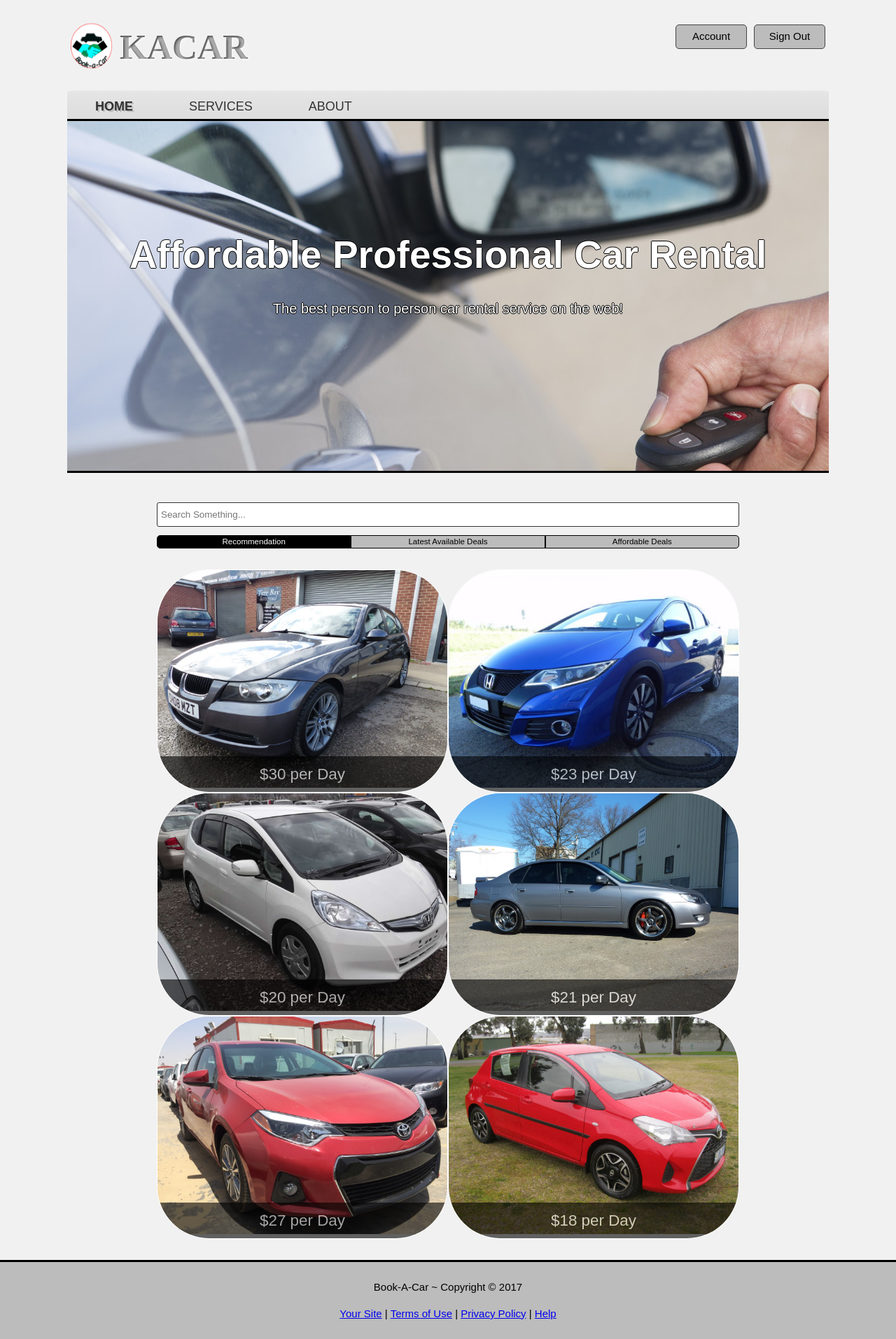
After one commit to eyadamsuren1/Group-Project, a PHP site: page /user/user_index.html in a window 1280 px wide. The commit adds this page. Shown: the whole page at 70% size. Run offline with PHP 8.4, Linux system fonts and the light colour scheme; some libraries are stand-ins or nearby versions.

Commit message:
Changes
New Account Information Page

```diff
--- a/CSC481_Project5/kacar/about.html
+++ b/CSC481_Project5/kacar/about.html
@@ -17,7 +17,6 @@
         </div>
         <p id="sign_up">Sign Up</p>
         <p id="log_in">Log In</p>
-
         <div id="logindiv">
           <form action="#" id="login">
             <h4>LOGIN</h4>
@@ -27,7 +26,6 @@
             <input type="button" id="cancel" value="Cancel">
           </form>
         </div>
-
         <div id="signupdiv">
           <form action="#" id="signup">
           <h4>SIGN UP</h4>
@@ -39,6 +37,7 @@
             <input type="button" id="cancel" value="Cancel">
           </form>
         </div>
+        <div class="logo_name">KACAR</div>
         <div id='cssmenu'>
           <ul>
              <li><a href='index.html'><span>Home</span></a></li>
--- a/CSC481_Project5/kacar/css/style.css
+++ b/CSC481_Project5/kacar/css/style.css
@@ -278,6 +278,19 @@ header a:hover {
   color: #000000;
   font-weight: bold;
 }
+.logo_name {
+  margin-left: 5px;
+  margin-top: 7.5px;
+  float: left;
+  color: black;
+  font: bold 50px "Times New Roman", Times, serif;
+  background-color: #565656;
+  color: transparent;
+  text-shadow: 2px 2px 3px rgba(255,255,255,0.5);
+  -webkit-background-clip: text;
+  -moz-background-clip: text;
+  background-clip: text;
+}
 /* Showcase */
 #showcase {
   width: 85%;
@@ -418,7 +431,7 @@ input[type="text"], input[type="password"] {
 input[type="text"]:focus, input[type="password"]:focus {
   border-bottom: 2px solid #f00;
 }
-#sign_up, #log_in{
+#sign_up, #log_in, #sign_out, #account_info {
   background: #bcbcbc;
   border: 1px solid #444444;
   padding: 5px 0;
--- a/CSC481_Project5/kacar/index.html
+++ b/CSC481_Project5/kacar/index.html
@@ -30,7 +30,6 @@
             <input type="button" id="cancel" value="Cancel">
           </form>
         </div>
-
         <div id="signupdiv">
           <form action="#" id="signup">
           <h4>SIGN UP</h4>
@@ -42,6 +41,7 @@
             <input type="button" id="cancel" value="Cancel">
           </form>
         </div>
+        <div class="logo_name">KACAR</div>
         <div id='cssmenu'>
           <ul>
              <li class='current'><a href='#'><span>Home</span></a></li>
--- a/CSC481_Project5/kacar/services.html
+++ b/CSC481_Project5/kacar/services.html
@@ -17,7 +17,6 @@
         </div>
         <p id="sign_up">Sign Up</p>
         <p id="log_in">Log In</p>
-
         <div id="logindiv">
           <form action="#" id="login">
             <h4>LOGIN</h4>
@@ -27,7 +26,6 @@
             <input type="button" id="cancel" value="Cancel">
           </form>
         </div>
-
         <div id="signupdiv">
           <form action="#" id="signup">
           <h4>SIGN UP</h4>
@@ -39,6 +37,7 @@
             <input type="button" id="cancel" value="Cancel">
           </form>
         </div>
+        <div class="logo_name">KACAR</div>
         <div id='cssmenu'>
           <ul>
              <li><a href='index.html'><span>Home</span></a></li>
--- /dev/null
+++ b/CSC481_Project5/kacar/user/user_index.html
@@ -0,0 +1,161 @@
+<!DOCTYPE html>
+<!--http://jsfiddle.net/pintu31/QLpVM/10/-->
+<html lang="en">
+  <head>
+    <meta charset='utf-8'>
+    <meta http-equiv="X-UA-Compatible" content="IE=edge">
+    <meta name="viewport" content="width=device-width, initial-scale=1">
+    <title>Book-A-Car | User</title>
+    <script src="http://ajax.googleapis.com/ajax/libs/jquery/1.10.2/jquery.min.js"></script>
+    <link rel="stylesheet" href="https://ajax.googleapis.com/ajax/libs/jqueryui/1.11.3/themes/smoothness/jquery-ui.css"/>
+    <script src="https://ajax.googleapis.com/ajax/libs/jqueryui/1.11.3/jquery-ui.min.js"></script>
+    <link href="../css/photobox.css" rel="stylesheet" type="text/css"/>
+    <script src="../js/photobox.js"></script>
+    <link rel="stylesheet" href="../css/style.css">
+    <script src="../js/jquery_popup.js"></script>
+  </head>
+  <body>
+    <header>
+      <div class="container">
+        <div id="branding">
+          <img src="../img/icons/RentACarLogo.gif" width="70" height="70"/>
+        </div>
+        <p id="sign_out">Sign Out</p>
+        <p id="account_info">Account</p>
+        <div id="accountdiv">
+          <form action="#" id="account">
+            <h4>Account Information</h4>
+            <p>First Name: John</p>
+            <p>Last Name: John</p>
+            <p>Email Address: John</p>
+            <p>Phone number: 888-888-8888</p>
+            <p>Address: 123 6th St. Melbourne, FL 32904</p>
+            <input type="button" id="cancel" value="Cancel">
+          </form>
+        </div>
+        <div class="logo_name">KACAR</div>
+        <div id='cssmenu'>
+          <ul>
+             <li class='current'><a href='#'><span>Home</span></a></li>
+             <li><a href='user_services.html'><span>Services</span></a></li>
+             <li><a href='user_about.html'><span>About</span></a></li>
+          </ul>
+        </div>
+      </div>
+    </header>
+
+    <section id="showcase">
+      	<div class="container">
+        	<h1>Affordable Professional Car Rental</h1>
+           	<p>The best person to person car rental service on the web!</p>
+      	</div>
+    </section>
+
+    <section id="search">
+      	<div class="container">
+	        <form>
+	          	<input type="search" placeholder="Search Something..." maxlength="20">
+	        </form>
+      	</div>
+	    <table class="btn-group">
+	        <tr>
+	        	<td class="show_1 active myClick">Recommendation</td>
+	        	<td class="show_2 myClick">Latest Available Deals</td>
+	        	<td class="show_3 myClick">Affordable Deals</td>
+	        </tr>
+	    </table>
+    </section>
+  	<table class="main_table">
+  	    <tbody>
+  	        <tr>
+  	        	<td>
+                <div class="photobox" id="box_1">
+                    <img class="photo" photobox-src="../img/bmw_3series/P1020034.jpg" alt="BMW 320i<button class='bottom-button'>Book</button>" src="../img/bmw_3series/P1020034.jpg"/>
+                    <img class="photo" photobox-src="../img/bmw_3series/P1020035.jpg" src="../img/bmw_3series/P1020035.jpg" style="display: none"/>
+                    <img class="photo" photobox-src="../img/bmw_3series/P1020036.jpg" src="../img/bmw_3series/P1020036.jpg" style="display: none"/>
+                    <img class="photo" photobox-src="../img/bmw_3series/P1020037.jpg" src="../img/bmw_3series/P1020037.jpg" style="display: none"/>
+                    <img class="photo" photobox-src="../img/bmw_3series/P1020038.jpg" src="../img/bmw_3series/P1020038.jpg" style="display: none"/>
+                    <img class="photo" photobox-src="../img/bmw_3series/P1020039.jpg" src="../img/bmw_3series/P1020039.jpg" style="display: none"/>
+                    <div class='description'>
+                      <p class='description_content'>$30 per Day</p>
+                    </div>
+  	        		</div>
+  	        	</td>
+  	        	<td>
+                <div class="photobox" id="box_2">
+                    <img class="photo" photobox-src="../img/honda_civic/P2020034.jpg" alt="Honda Civic<button class='bottom-button'>Book</button>" src="../img/honda_civic/P2020034.jpg"/>
+                    <img class="photo" photobox-src="../img/honda_civic/P2020035.jpg" src="../img/honda_civic/P2020035.jpg" style="display: none"/>
+                    <img class="photo" photobox-src="../img/honda_civic/P2020036.jpg" src="../img/honda_civic/P2020036.jpg" style="display: none"/>
+                    <img class="photo" photobox-src="../img/honda_civic/P2020037.jpg" src="../img/honda_civic/P2020037.jpg" style="display: none"/>
+                    <img class="photo" photobox-src="../img/honda_civic/P2020038.jpg" src="../img/honda_civic/P2020038.jpg" style="display: none"/>
+                    <img class="photo" photobox-src="../img/honda_civic/P2020039.jpg" src="../img/honda_civic/P2020039.jpg" style="display: none"/>
+                    <div class='description'>
+                      <p class='description_content'>$23 per Day</p>
+                    </div>
+          			</div>
+  	        	</td>
+  	        </tr>
+  	        <tr>
+  	        	<td>
+                <div class="photobox" id="box_3">
+                    <img class="photo" photobox-src="../img/honda_fit/honda_fit_hybrid_1.jpg" alt="Honda Fit Hybrid<button class='bottom-button'>Book</button>" src="../img/honda_fit/honda_fit_hybrid_1.jpg"/>
+                    <img class="photo" photobox-src="../img/honda_fit/honda_fit_hybrid_2.jpg" src="../img/honda_fit/honda_fit_hybrid_2.jpg" style="display: none"/>
+                    <img class="photo" photobox-src="../img/honda_fit/honda_fit_hybrid_3.jpg" src="../img/honda_fit/honda_fit_hybrid_3.jpg" style="display: none"/>
+                    <img class="photo" photobox-src="../img/honda_fit/honda_fit_hybrid_4.jpg" src="../img/honda_fit/honda_fit_hybrid_4.jpg" style="display: none"/>
+                    <img class="photo" photobox-src="../img/honda_fit/honda_fit_hybrid_5.jpg" src="../img/honda_fit/honda_fit_hybrid_5.jpg" style="display: none"/>
+                    <div class='description'>
+                      <p class='description_content'>$20 per Day</p>
+                    </div>
+          			</div>
+  	        	</td>
+  	        	<td>
+                <div class="photobox" id="box_4">
+                    <img class="photo" photobox-src="../img/subaru_wrx/specb_forsale_01.jpg" alt="Subaru WRX<button class='bottom-button'>Book</button>" src="../img/subaru_wrx/specb_forsale_01.jpg"/>
+                    <img class="photo" photobox-src="../img/subaru_wrx/specb_forsale_02.jpg" src="../img/subaru_wrx/specb_forsale_02.jpg" style="display: none"/>
+                    <img class="photo" photobox-src="../img/subaru_wrx/specb_forsale_03.jpg" src="../img/subaru_wrx/specb_forsale_03.jpg" style="display: none"/>
+                    <img class="photo" photobox-src="../img/subaru_wrx/specb_forsale_04.jpg" src="../img/subaru_wrx/specb_forsale_04.jpg" style="display: none"/>
+                    <div class='description'>
+                      <p class='description_content'>$21 per Day</p>
+                    </div>
+          			</div>
+  	        	</td>
+  	        </tr>
+  	        <tr>
+  	        	<td>
+                <div class="photobox" id="box_5">
+                    <img class="photo" photobox-src="../img/toyota_corolla/IMG_1181.jpg" alt="Toyota Corolla<button class='bottom-button'>Book</button>" src="../img/toyota_corolla/IMG_1181.jpg"/>
+                    <img class="photo" photobox-src="../img/toyota_corolla/IMG_1182.jpg" src="../img/toyota_corolla/IMG_1182.jpg" style="display: none"/>
+                    <img class="photo" photobox-src="../img/toyota_corolla/IMG_1185.jpg" src="../img/toyota_corolla/IMG_1185.jpg" style="display: none"/>
+                    <img class="photo" photobox-src="../img/toyota_corolla/IMG_1186.jpg" src="../img/toyota_corolla/IMG_1186.jpg" style="display: none"/>
+                    <img class="photo" photobox-src="../img/toyota_corolla/IMG_1187.jpg" src="../img/toyota_corolla/IMG_1187.jpg" style="display: none"/>
+                    <div class='description'>
+                      <p class='description_content'>$27 per Day</p>
+                    </div>
+          			</div>
+  	        	</td>
+  	        	<td>
+                <div class="photobox" id="box_6">
+                    <img class="photo" photobox-src="../img/toyota_yaris/yaris_327421.jpg" alt="Toyota Yaris<button class='bottom-button'>Book</button>" src="../img/toyota_yaris/yaris_327421.jpg"/>
+                    <img class="photo" photobox-src="../img/toyota_yaris/yaris_327422.jpg" src="../img/toyota_yaris/yaris_327422.jpg" style="display: none"/>
+                    <img class="photo" photobox-src="../img/toyota_yaris/yaris_327423.jpg" src="../img/toyota_yaris/yaris_327423.jpg" style="display: none"/>
+                    <img class="photo" photobox-src="../img/toyota_yaris/yaris_327424.jpg" src="../img/toyota_yaris/yaris_327424.jpg" style="display: none"/>
+                    <img class="photo" photobox-src="../img/toyota_yaris/yaris_327425.jpg" src="../img/toyota_yaris/yaris_327425.jpg" style="display: none"/>
+                    <img class="photo" photobox-src="../img/toyota_yaris/yaris_327426.jpg" src="../img/toyota_yaris/yaris_327426.jpg" style="display: none"/>
+                    <div class='description'>
+                      <p class='description_content'>$18 per Day</p>
+                    </div>
+          			</div>
+  	        	</td>
+  	        </tr>
+  	    </tbody>
+  	</table>
+        <section id="boxes">
+      <div class="container">
+      </div>
+    </section>
+    <footer>
+      <p>Book-A-Car ~ Copyright &copy; 2017</p>
+      <p><a href="#">Your Site</a> &#124; <a href="#">Terms of Use</a> &#124; <a href="#">Privacy Policy</a> &#124; <a href="#">Help</a></p>
+    </footer>
+  </body>
+</html>
```
Also changed, not shown: other parts of CSC481_Project5/kacar/css/style.css (+27 -1 lines), CSC481_Project5/kacar/js/jquery_popup.js (+15 -0 lines), CSC481_Project5/kacar/user/user_about.html (added, +92 -0 lines), CSC481_Project5/kacar/user/user_services.html (added, +109 -0 lines).
